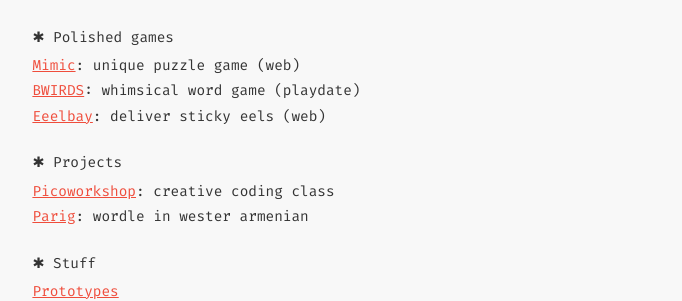
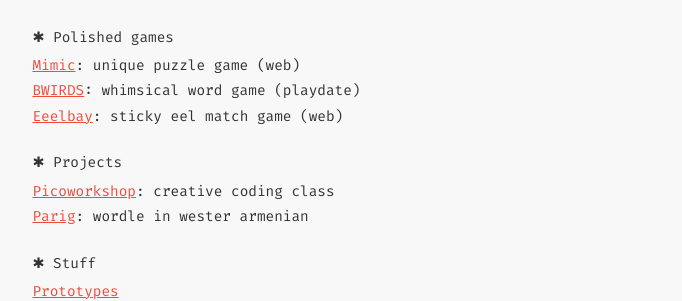
Before and after one commit to sourencho/sourencho.github.io, a Jekyll site: the page built from index.html, in a window 1280 px wide. Shown: the part 162-463 px from the top of the page, without its empty margins (298-980 px from the left). Built offline with Jekyll 4.4.1, drawn with Linux system fonts in a browser that asks for light colours.

Commit message:
Minor home update

```diff
--- a/index.html
+++ b/index.html
@@ -23,7 +23,7 @@ layout: default
     <br>
     <a href="https://play.date/games/bwirds/">BWIRDS</a>: whimsical word game (playdate)
     <br>
-    <a href="https://sourencho.itch.io/eelbay">Eeelbay</a>: deliver sticky eels (web)
+    <a href="https://sourencho.itch.io/eelbay">Eeelbay</a>: sticky eel match game (web)
 </subsection>
 
 <subsection>
```
